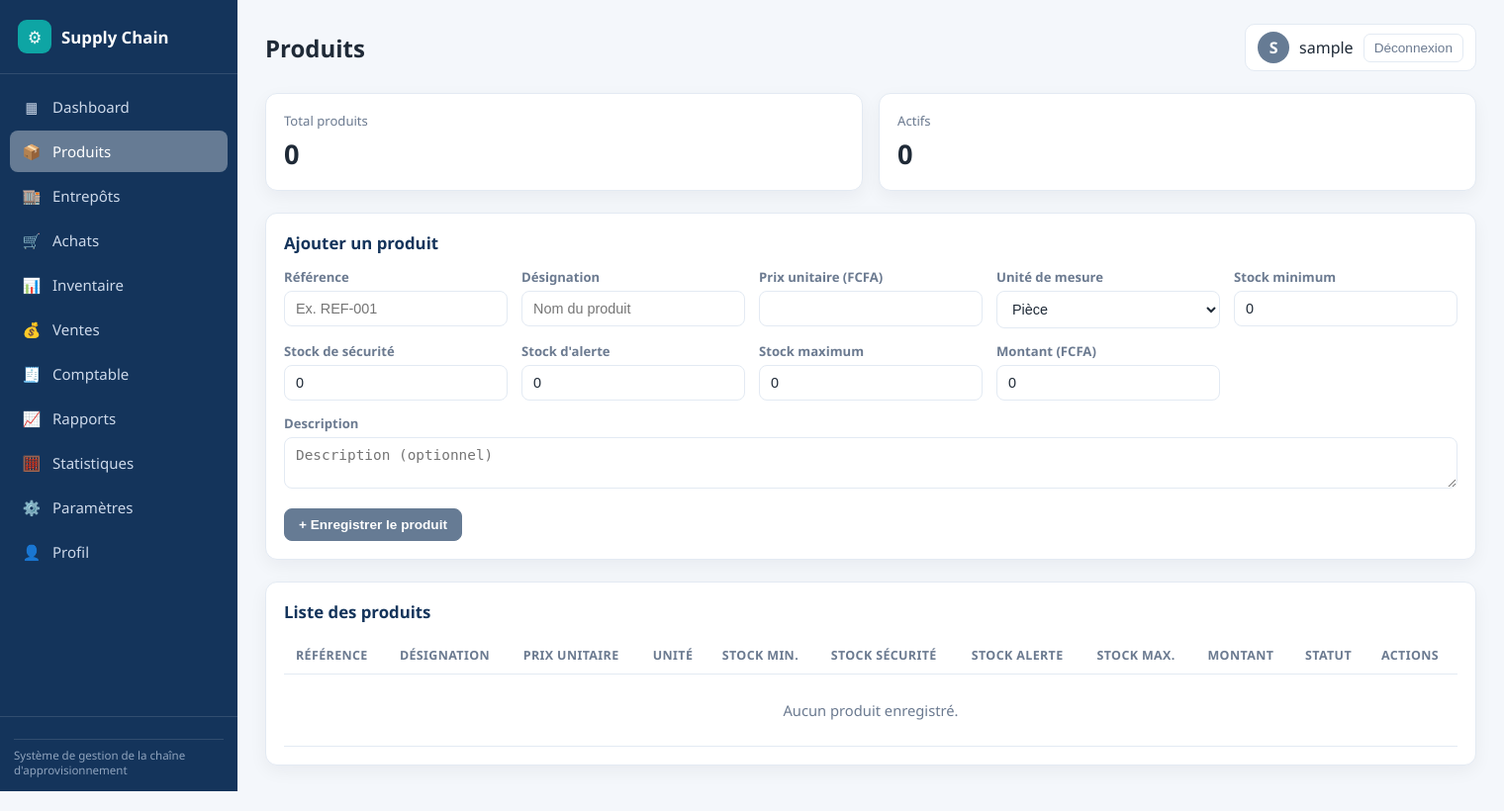
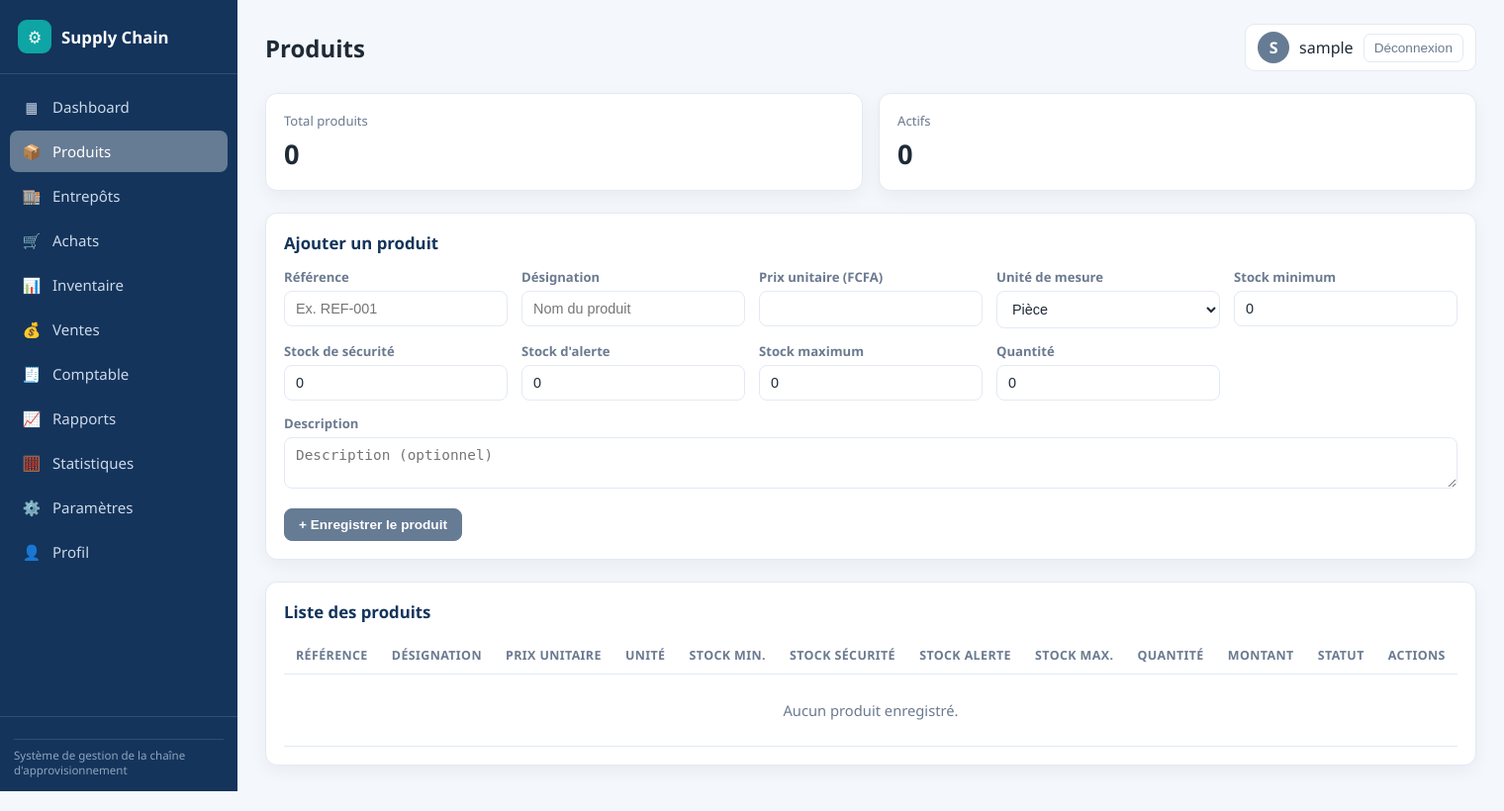
Before and after one commit to Senateur37/Supply-Chain, a Django app: page /produits/ in a window 1520 px wide. Shown: the whole page at 99% size. Run offline with Django 5.2, Linux system fonts and the light colour scheme; the visitor is signed in with stand-in values (Sample User, id 1); data comes from the database, SQL or seed files in the repository; data that the repository does not hold is empty.

Commit message:
Calculer le montant des produits selon la quantité

```diff
--- a/Produits/admin.py
+++ b/Produits/admin.py
@@ -6,7 +6,7 @@ from .models import Produit
 class ProduitAdmin(admin.ModelAdmin):
     list_display = (
         'reference', 'designation', 'prix_unitaire', 'unite_mesure', 'stock_minimum',
-        'stock_securite', 'stock_alerte', 'stock_maximum', 'montant', 'actif',
+        'stock_securite', 'stock_alerte', 'stock_maximum', 'quantite', 'montant', 'actif',
     )
     list_filter = ('actif', 'unite_mesure')
     search_fields = ('reference', 'designation')
--- a/Produits/models.py
+++ b/Produits/models.py
@@ -20,6 +20,7 @@ class Produit(models.Model):
     stock_securite = models.PositiveIntegerField(default=0)
     stock_alerte = models.PositiveIntegerField(default=0)
     stock_maximum = models.PositiveIntegerField(default=0)
+    quantite = models.PositiveIntegerField(default=0)
     montant = models.DecimalField(max_digits=12, decimal_places=2, default=0)
     actif = models.BooleanField(default=True)
     created_at = models.DateTimeField(auto_now_add=True)
@@ -32,3 +33,8 @@ class Produit(models.Model):
 
     def __str__(self):
         return f'{self.reference} – {self.designation}'
+
+    def save(self, *args, **kwargs):
+        """Le montant d'un produit est calculé depuis son prix et sa quantité."""
+        self.montant = self.prix_unitaire * self.quantite
+        super().save(*args, **kwargs)
--- a/apps/forms.py
+++ b/apps/forms.py
@@ -13,7 +13,7 @@ class ProduitForm(forms.ModelForm):
         model = Produit
         fields = [
             'reference', 'designation', 'description', 'prix_unitaire', 'unite_mesure',
-            'stock_minimum', 'stock_securite', 'stock_alerte', 'stock_maximum', 'montant',
+            'stock_minimum', 'stock_securite', 'stock_alerte', 'stock_maximum', 'quantite',
         ]
         widgets = {
             'reference': forms.TextInput(attrs={'class': 'form-control', 'placeholder': 'Ex. REF-001'}),
@@ -25,7 +25,7 @@ class ProduitForm(forms.ModelForm):
             'stock_securite': forms.NumberInput(attrs={'class': 'form-control', 'min': '0'}),
             'stock_alerte': forms.NumberInput(attrs={'class': 'form-control', 'min': '0'}),
             'stock_maximum': forms.NumberInput(attrs={'class': 'form-control', 'min': '0'}),
-            'montant': forms.NumberInput(attrs={'class': 'form-control', 'step': '0.01', 'min': '0'}),
+            'quantite': forms.NumberInput(attrs={'class': 'form-control', 'min': '0'}),
         }
 
 
--- a/templates/produits.html
+++ b/templates/produits.html
@@ -62,8 +62,8 @@
                 {{ form.stock_maximum }}
             </div>
             <div class="form-field">
-                <label>Montant (FCFA)</label>
-                {{ form.montant }}
+                <label>Quantité</label>
+                {{ form.quantite }}
             </div>
             <div class="form-field is-full">
                 <label>Description</label>
@@ -90,6 +90,7 @@
                     <th>Stock sécurité</th>
                     <th>Stock alerte</th>
                     <th>Stock max.</th>
+                    <th>Quantité</th>
                     <th>Montant</th>
                     <th>Statut</th>
                     <th>Actions</th>
@@ -106,6 +107,7 @@
                     <td>{{ p.stock_securite }}</td>
                     <td>{{ p.stock_alerte }}</td>
                     <td>{{ p.stock_maximum }}</td>
+                    <td>{{ p.quantite }}</td>
                     <td>{{ p.montant|floatformat:2 }} FCFA</td>
                     <td>
                         {% if p.actif %}<span class="badge success">Actif</span>
@@ -120,7 +122,7 @@
                     </td>
                 </tr>
                 {% empty %}
-                <tr><td colspan="11" class="empty">Aucun produit enregistré.</td></tr>
+                <tr><td colspan="12" class="empty">Aucun produit enregistré.</td></tr>
                 {% endfor %}
             </tbody>
         </table>
```
Also changed, not shown: Produits/migrations/0003_produit_quantite.py (added).
